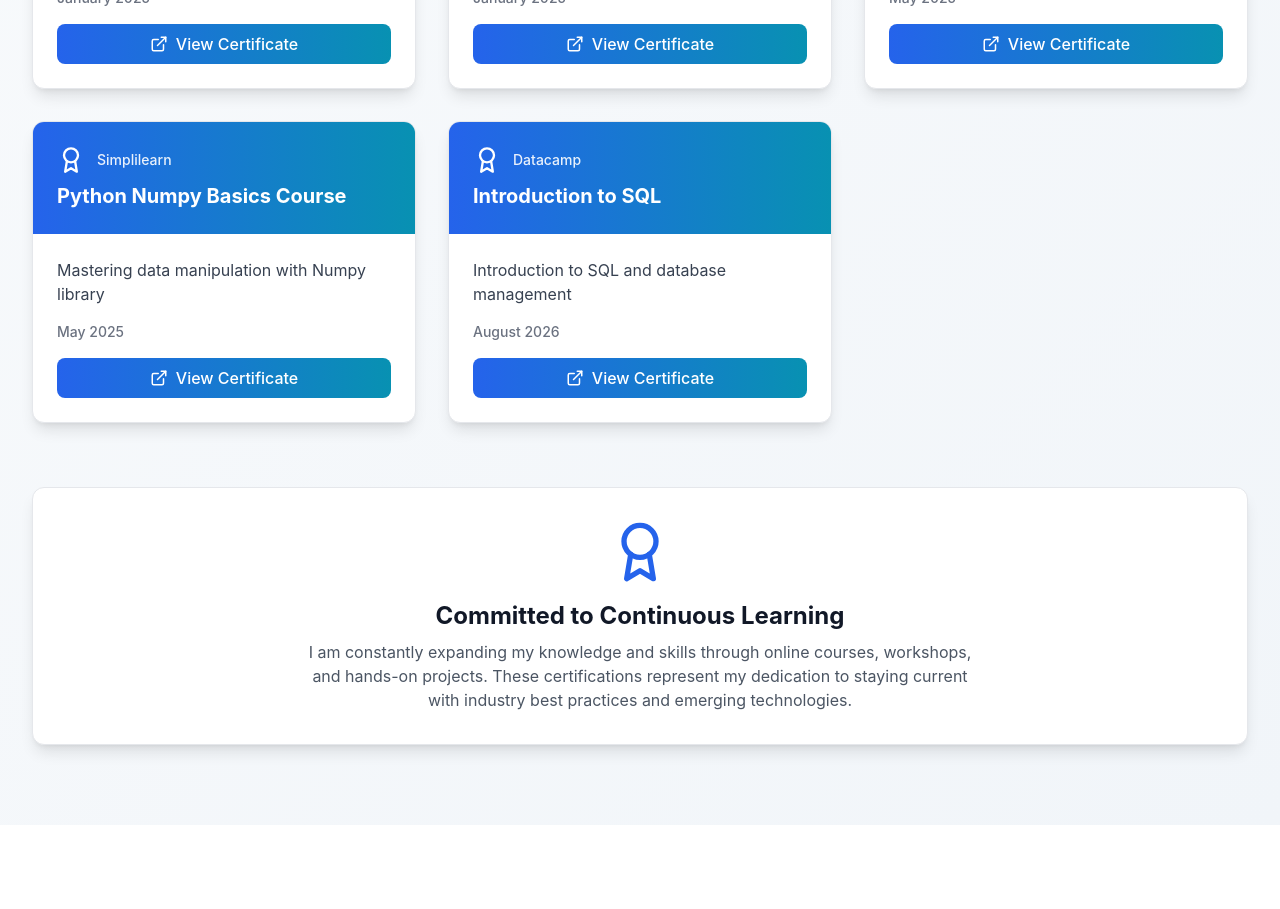
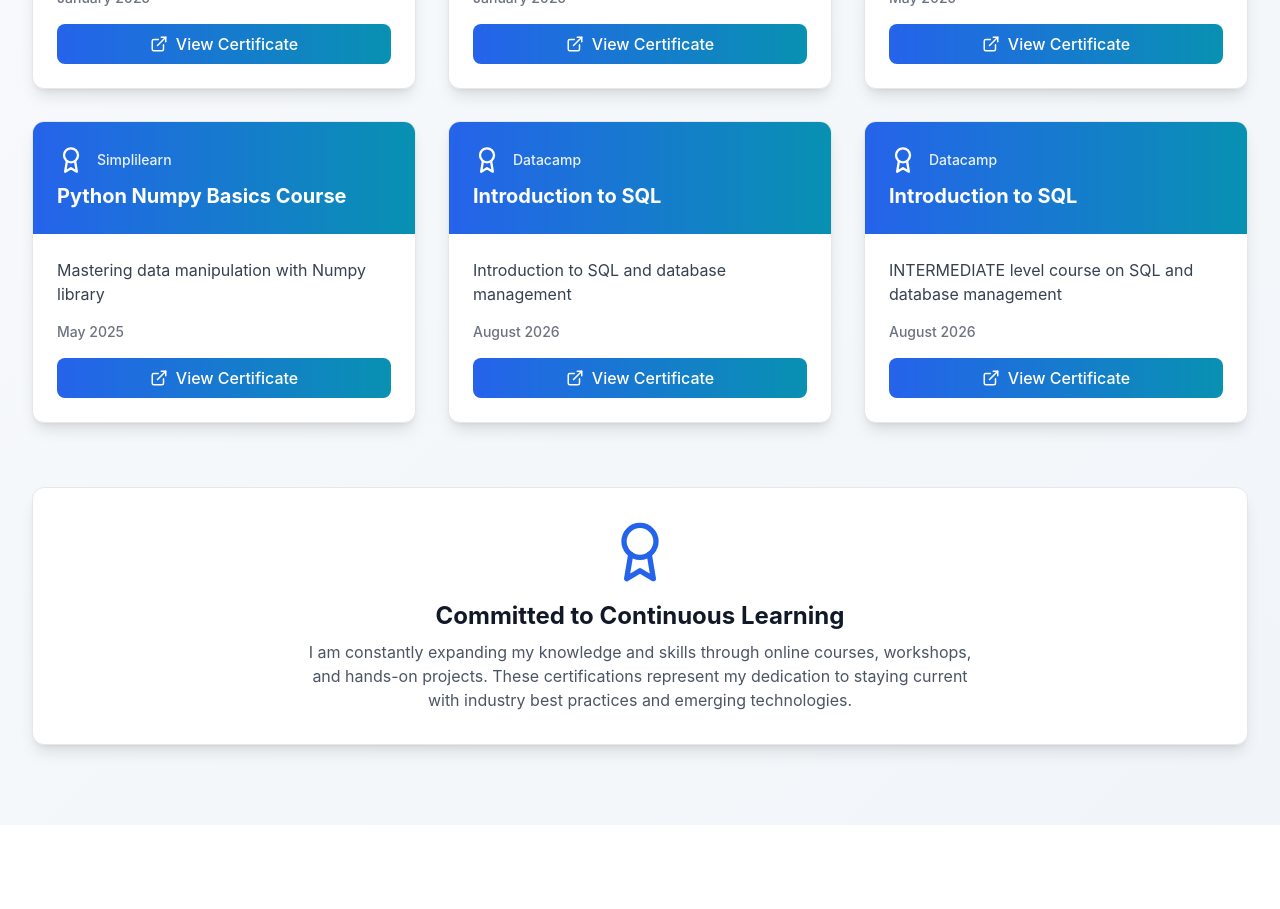
Before and after one commit to Carkey-Aakash/MyPORTFOLIO, a React (Vite) app in the folder project/: page / in a window 1280 px wide. Shown: the part 4220-5129 px from the top of the page. Built offline with nearby package versions, Linux system fonts and the light colour scheme.

Commit message:
added certificates

```diff
--- a/project/src/components/Certificates.tsx
+++ b/project/src/components/Certificates.tsx
@@ -34,8 +34,15 @@ const Certificates = () => {
       title: 'Introduction to SQL',
       issuer: 'Datacamp',
       date: 'August 2026',
-      image: '/certificates/introduction to sql.pdf',
+      image: '/certificates/INTRODUCTION TO SQL.pdf',
       description: 'Introduction to SQL and database management',
+    },
+     {
+      title: 'Introduction to SQL',
+      issuer: 'Datacamp',
+      date: 'August 2026',
+      image: '/certificates/sql_intermediate.pdf',
+      description: 'INTERMEDIATE level course on SQL and database management',
     },
   ];
 
```
